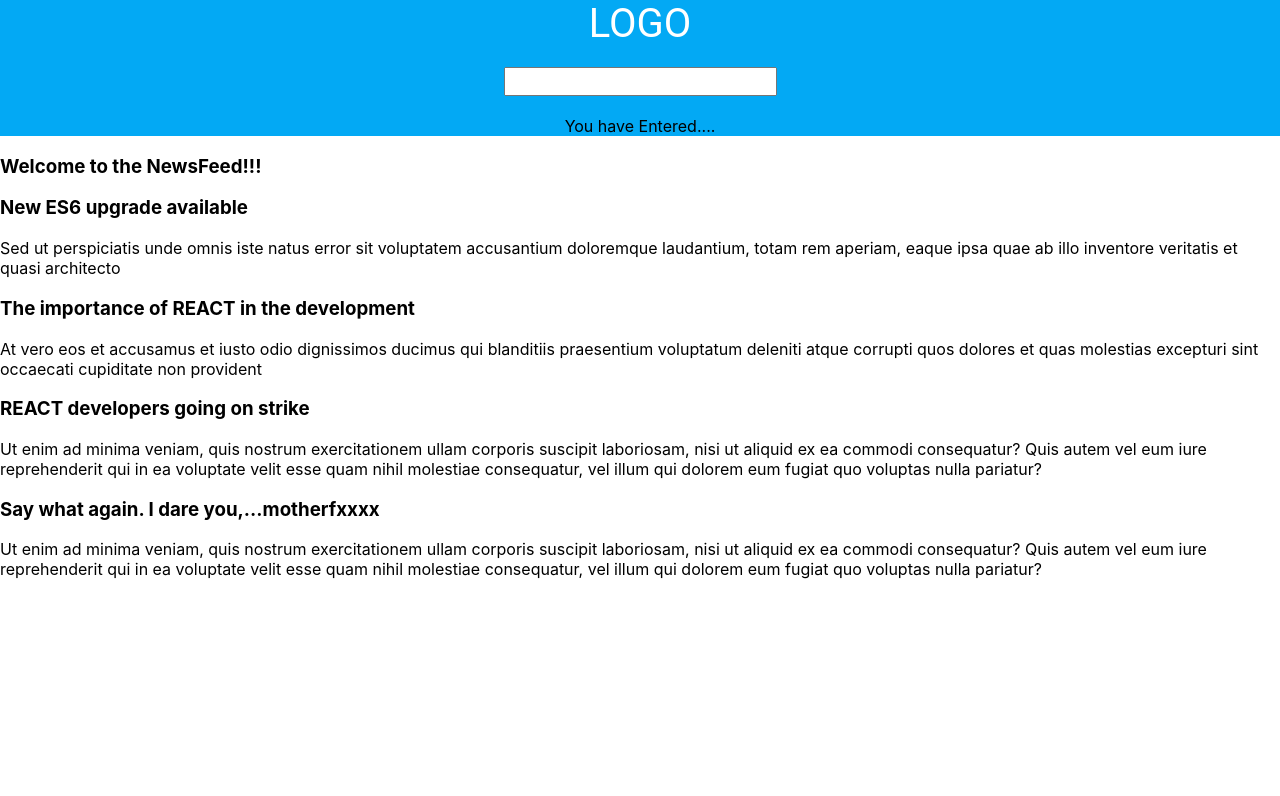
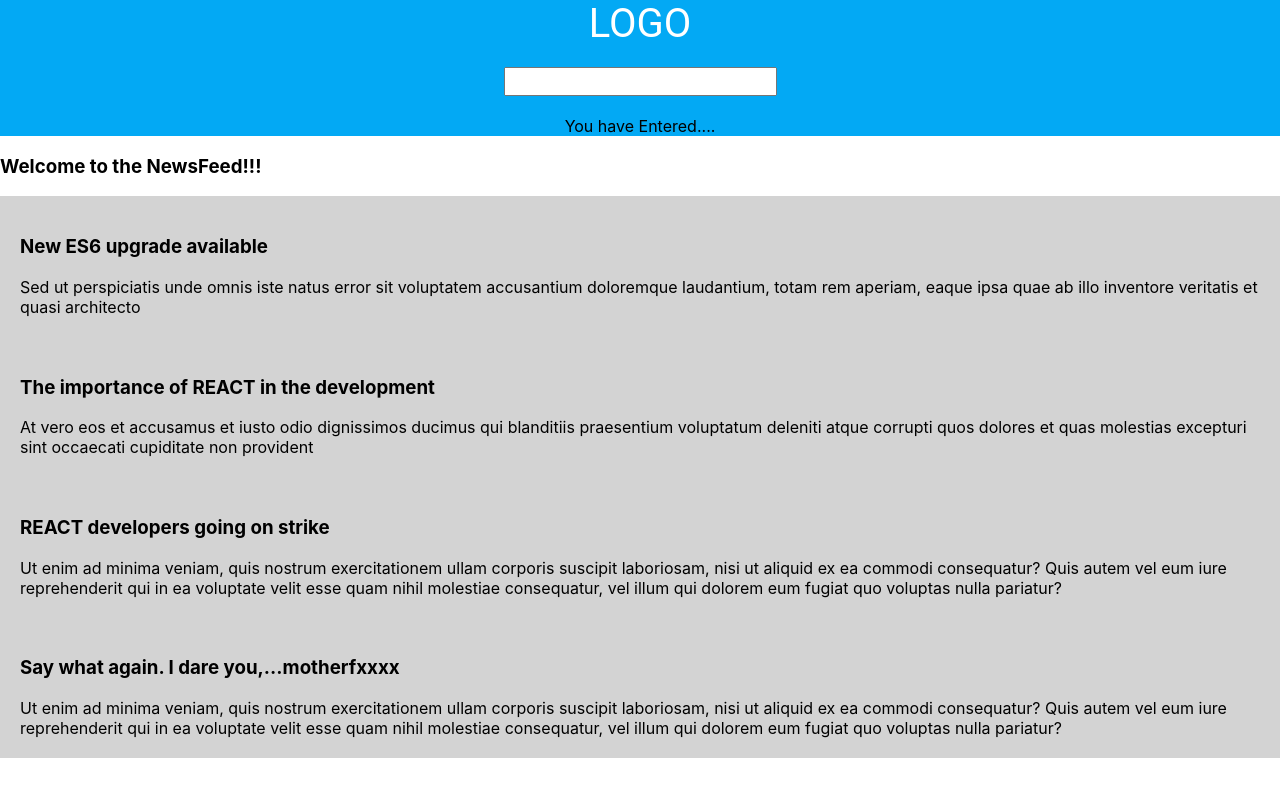
Before and after one commit to SathishSaminathan/ReactJsTutorials, a React (Create React App) app: page / in a window 1280 px wide. Shown: the top 796 px of the page. Built offline with nearby package versions, Linux system fonts and the light colour scheme.

Commit message:
commit_for_the_glamor_package

```diff
--- a/package.json
+++ b/package.json
@@ -3,6 +3,7 @@
   "version": "0.1.0",
   "private": true,
   "dependencies": {
+    "glamor": "^2.20.40",
     "react": "^16.6.3",
     "react-dom": "^16.6.3",
     "react-scripts": "2.1.1"
--- a/src/components/news_list_items.js
+++ b/src/components/news_list_items.js
@@ -1,4 +1,6 @@
 import React from "react";
+
+import { css } from "glamor";
 
 // const NewsItem = ({items}) => {  /** In this we are using structuring like { Component } from "react", In this we are instructing to get the "{ items }" from the "props" array */
 //   console.log()
@@ -11,13 +13,33 @@ import React from "react";
 // };
 
 const NewsItem = props => {
-    console.log(props)
-    return (
-        <div onClick={() => alert("You have click " + props.items.id + " element")}>
-            <h3>{props.items.title}</h3>
-            <div>{props.items.feed}</div>
-        </div>
-    );
+  console.log(props);
+
+  let news_item = css({
+    padding: "20px",
+    boxSizing: "border-box",
+    ":hover": {
+      color: "red"
+    },
+    "@media(max-width: 500px)": {
+      color: "blue"
+    }
+  });
+
+  let item_grey = css({
+    background: "lightgrey"
+  });
+  return (
+    <div
+    //   {...news_item}                     // This will grab all the properties inside the "news_item" element and put them inside here
+    //   {...item_grey}
+    className={`${news_item} ${item_grey}`} // This is called Template Strings
+      onClick={() => alert("You have click " + props.items.id + " element")}
+    >
+      <h3>{props.items.title}</h3>
+      <div>{props.items.feed}</div>
+    </div>
+  );
 };
 
 export default NewsItem;
```
Also changed, not shown: 1 other file (tests, documents, lock files or other folders).
